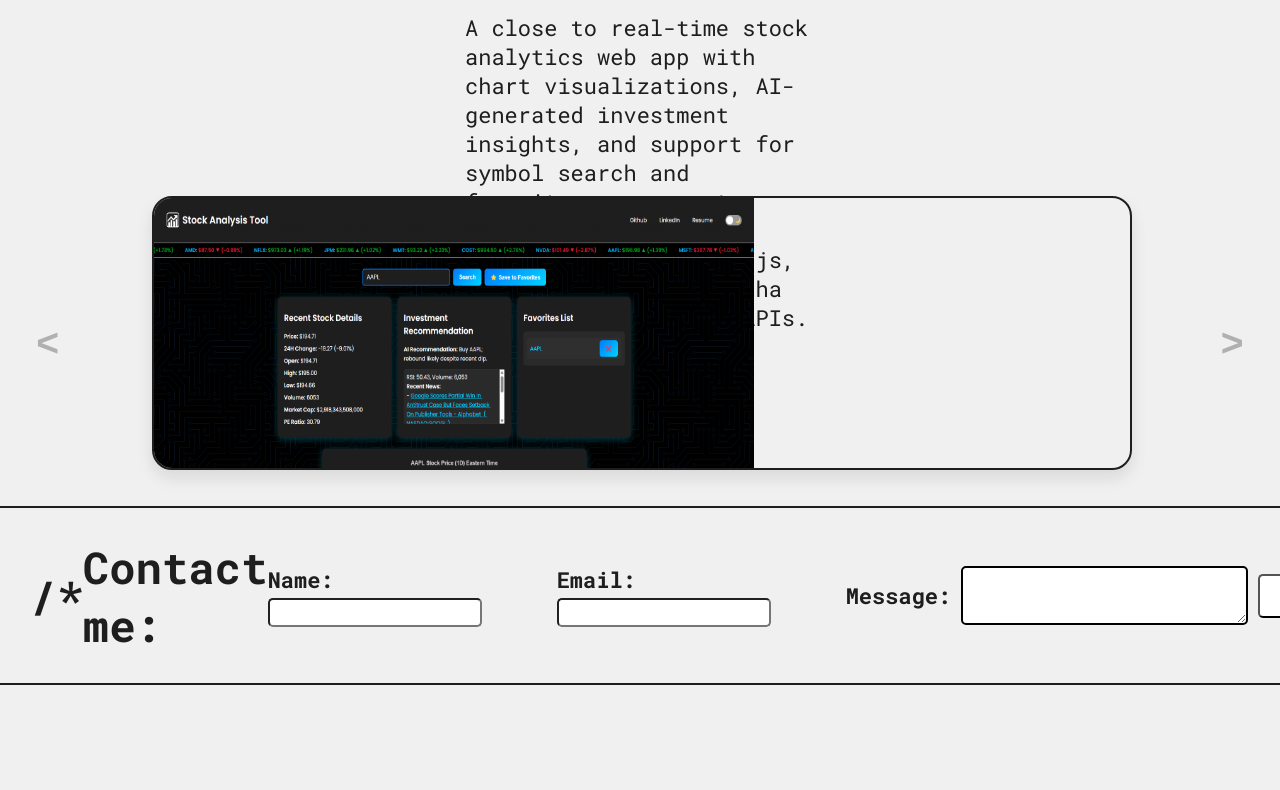
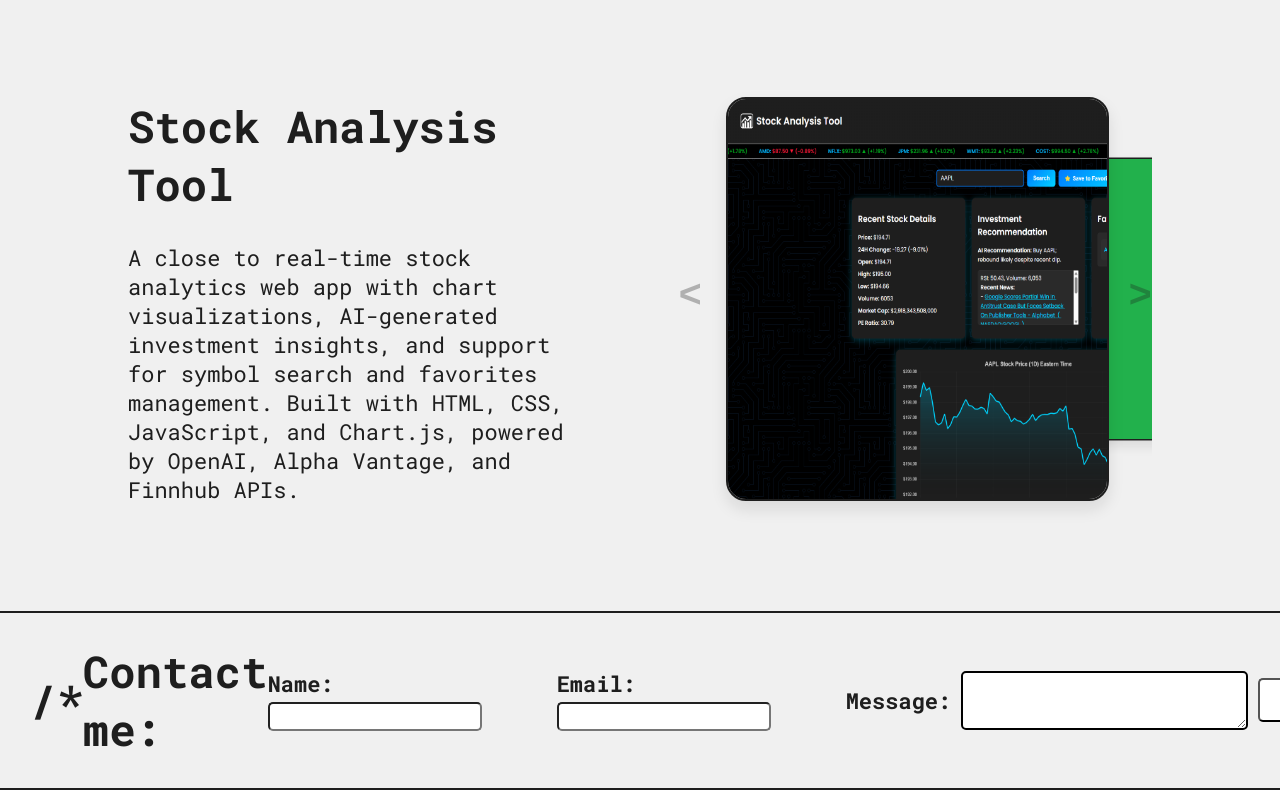
Before and after one commit to gradyalgire/portfolio, a website: page index.html in a window 1280 px wide. Shown: the part 669-1459 px from the top of the page. Before the commit the page ends 1354 px from the top, so only its background shows below. Drawn offline with nearby package versions, Linux system fonts and the light colour scheme.

Commit message:
project slider on smaller screens

```diff
--- a/index.html
+++ b/index.html
@@ -120,6 +120,7 @@
         <div class="projects" id="projects">
 
             <!-- Project Info -->
+             <!-- *IMPORTANT* In order for the slider to work, the number of project-info's and project-card's need to be equal -->
             <div class="info">
                 <div class="project-info">
                     <h1 id="project-name">Stock Analysis Tool</h1>
@@ -150,9 +151,11 @@
             </div>
 
             <!-- Content Slider for Projects -->
-            <div class="project-slider">
+            <!-- *IMPORTANT* Make sure all images are 16:9 -->
+            <div class="slider">
                 <button id="prev"><</button>
-                <div class="project-card active">
+                <div class="card-slider">
+                    <div class="project-card">
                         <a href="https://gradyalgirestockanalysis.com" target="_blank">
                             <img src="project_cards/stock_analysis_tool.png" style="width: 600px; height: 400px;" alt="">
                         </a>
@@ -166,6 +169,7 @@
                     <div class="project-card">
                         <img src="project_cards/test4.png" alt="">
                     </div>
+                </div>
                 <button id="next">></button>
             </div>
         </div>
@@ -177,11 +181,11 @@
             <form id="contact-form">
                 <div class="name">
                     <label for="name">Name:</label>
-                    <input type="text" id="name" name="user_name" required>
+                    <input type="text" id="name" name="user_name" autocomplete="name" required>
                 </div>
                 <div class="email">
                     <label for="email">Email:</label>
-                    <input type="email" id="email" name="user_email" required>
+                    <input type="email" id="email" name="user_email" autocomplete="email" required>
                 </div>
                 <div class="message">
                     <label for="message">Message:</label>
--- a/scramble.js
+++ b/scramble.js
@@ -16,7 +16,7 @@ class TextScramble {
         const from = oldText[i] || '';
         const to = newText[i] || '';
         const start = Math.floor(Math.random() * 40);
-        const end = start + Math.floor(Math.random() * 80) + 60;
+        const end = start + Math.floor(Math.random() * 40) + 30;
         this.queue.push({ from, to, start, end });
       }
 
@@ -37,7 +37,7 @@ class TextScramble {
           complete++;
           output += to;
         } else if (this.frame >= start) {
-          if (!char || Math.random() < 0.15) {
+          if (!char || Math.random() < 0.10) {
             char = this.randomChar();
             this.queue[i].char = char;
           }
@@ -91,7 +91,7 @@ class TextScramble {
         // Remove from active scrambles when complete
         activeScrambles.delete(element);
       });
-    }, 100);
+    }, 1);
 
     return true; // Successfully started scrambling
   }
--- a/script.js
+++ b/script.js
@@ -1,5 +1,5 @@
 // source: Lun Dev Code
-let cards = document.querySelectorAll('.projects .project-slider .project-card');
+let cards = document.querySelectorAll('.projects .card-slider .project-card');
 let card_info = document.querySelectorAll('.projects .project-info');
 
 let active = 0;
@@ -13,32 +13,54 @@ function loadShow(){
     card_info[active].style.zIndex = 1;
     card_info[active].style.filter = 'none';
     card_info[active].style.opacity = 1;
-    // show after
-    let stt = 0;
-    for(var i = active + 1; i < cards.length; i ++){
-        stt++;
-        cards[i].style.transform = `translateX(${120*stt}px) scale(${1 - 0.3*stt}) perspective(16px)`;
-        cards[i].style.zIndex = -stt;
-        cards[i].style.filter = 'blur(0px)';
-        cards[i].style.opacity = stt > 2 ? 0 : 1;
 
-        card_info[i].style.transform = `translateX(${120*stt}px) scale(${1 - 0.2*stt}) perspective(16px)`;
-        card_info[i].style.zIndex = -stt;
-        card_info[i].style.filter = 'blur(0px)';
-        card_info[i].style.opacity = 0;
-    }
-     stt = 0;
-    for(var i = (active - 1); i >= 0; i --){
-        stt++;
-        cards[i].style.transform = `translateX(${-120*stt}px) scale(${1 - 0.3*stt}) perspective(16px)`;
-        cards[i].style.zIndex = -stt;
-        cards[i].style.filter = 'blur(0px)';
-        cards[i].style.opacity = stt > 2 ? 0 : 1;
+    // Loop through all cards and set their styles based on the active card
+    for (let i = 0; i < cards.length; i++) {
 
-        card_info[i].style.transform = `translateX(${-120*stt}px) scale(${1 - 0.2*stt}) perspective(16px)`;
-        card_info[i].style.zIndex = -stt;
-        card_info[i].style.filter = 'blur(0px)';
-        card_info[i].style.opacity = 0;
+        // Active card
+        if (i === active) {
+            cards[i].style.transform = 'none'; // Reset transform for active card
+            cards[i].style.zIndex = 1; // Bring active card to front
+            cards[i].style.filter = 'none'; // Reset filter for active card
+            cards[i].style.opacity = 1; // Set opacity to 1 for active card
+            cards[i].style.pointerEvents = 'auto'; // Enable pointer events for active card
+
+            card_info[i].style.transform = 'none';
+            card_info[i].style.zIndex = 1;
+            card_info[i].style.filter = 'none';
+            card_info[i].style.opacity = 1;
+
+        // One to the right
+        } else if (i === active + 1) {
+
+            cards[i].style.transform = 'translateX(120px) scale(0.7)';
+            cards[i].style.zIndex = 0;
+            cards[i].style.opacity = 1;
+            cards[i].style.pointerEvents = 'none';
+
+            card_info[i].style.transform = 'translateX(120px) scale(0.8)';
+            card_info[i].style.zIndex = 0;
+            card_info[i].style.opacity = 0;
+
+        // One to the left
+        } else if (i === active - 1) {
+
+            cards[i].style.transform = 'translateX(-120px) scale(0.7)';
+            cards[i].style.zIndex = 0;
+            cards[i].style.opacity = 1;
+            cards[i].style.pointerEvents = 'none';
+
+            card_info[i].style.transform = 'translateX(-120px) scale(0.8)';
+            card_info[i].style.zIndex = 0;
+            card_info[i].style.opacity = 0;
+
+        // Hide all others
+        } else {
+            cards[i].style.opacity = 0;
+            cards[i].style.pointerEvents = 'none';
+
+            card_info[i].style.opacity = 0;
+        }
     }
 }
 loadShow();
--- a/style.css
+++ b/style.css
@@ -1,13 +1,13 @@
 /* ========== Body Styles ========== */
 body {
     font-family: 'Roboto Mono', monospace; /* font style */
-    font-size: clamp(12px, 2vw, 22px); /* font size - clamp(min, preffered, max) */
+    font-size: clamp(6px, 2vw, 22px); /* font size - clamp(min, preffered, max) */
     margin: 0; /* removes default margin */
 }
 body header {
     font-size: clamp(8px, 2vw, 16px); /* font size */
 }
-body .project-slider button {
+body .projects button {
     font-size: xxx-large; /* font size */
 }
 body.light {
@@ -92,7 +92,7 @@ header .nav-bar {
     width: 0;
     height: 0;
 }
-.slider {
+.nav-bar .slider {
     position: absolute;
     cursor: pointer;
     top: 0;
@@ -103,7 +103,7 @@ header .nav-bar {
     transition: 0.3s;
     border-radius: 28px;
 }
-.slider:before {
+.nav-bar .slider:before {
     position: absolute;
     content: "";
     height: 22px;
@@ -114,10 +114,10 @@ header .nav-bar {
     transition: 0.3s;
     border-radius: 50%;
 }
-.theme-switch input:checked + .slider {
+.theme-switch input:checked + .nav-bar .slider {
     background-color: white;
 }
-.theme-switch input:checked + .slider:before {
+.theme-switch input:checked + .nav-bar .slider:before {
     transform: translateX(24px);
     background-color: #999999;
 }
@@ -132,8 +132,8 @@ header .nav-bar {
     display: flex; /* enables flexbox layout */
     align-items: center; /* centers vertically */
     justify-content: center; /* centers horizontally */
-    padding: clamp(30px, 5vw, 100px) clamp(30px, 5vw, 300px); /* space around the section */
-    gap: clamp(30px, 5vw, 100px); /* space between items */
+    padding: clamp(1%, 5%, 5%) clamp(5%, 10%, 10%); /* space around the section */
+    gap: clamp(5%, 10%, 10%); /* space between items */
 }
 .about-me-text {
     max-width: 550px;
@@ -178,6 +178,7 @@ header .nav-bar {
     height: 100%; /* responsive height */
     min-width: 10px;
     min-height: 10px;
+    margin-right: 3px; /* space between image and text */
 }
 /* === Skills End === */
 
@@ -187,60 +188,47 @@ header .nav-bar {
     display: flex; /* enables flexbox layout */
     align-items: center; /* centers vertically */
     justify-content: center; /* centers horizontally */
-    padding: 100px 150px; /* space around the section */
-    gap: 0px; /* space between items */
+    padding: clamp(1%, 5%, 5%) clamp(5%, 10%, 10%); /* space around the section */
+    gap: clamp(1%, 7.5%, 10%); /* space between items */
 }
 .info {
     position: relative;
-    height: 500px;
-    width: 550px;
+    height: 50%;
+    width: 50%;
     display: flex;
     align-items: center;
     justify-content: center;
-    margin-left: 150px; /* space on the right */
 }
 .project-info {
     position: absolute;
     overflow: hidden; /* hides overflow content */
 }
-.project-slider {
+.projects .slider {
     position: relative;
     display: flex; /* enables flexbox layout */
     align-items: center; /* centers vertically */
     justify-content: space-between; /* centers horizontally */
-    width: 100%;
-    height: 550px;
-    width: 800px;
+    width: 50%;
+    height: clamp(100px, 500px, 500px);
     overflow: hidden;
-}
-.project-slider button {
-    background-color: transparent; /* transparent background */
-    position: relative;
-    border: none; /* no border */
-    cursor: pointer; /* pointer cursor on hover */
-    font-family: monospace;
-    font-weight: bold;
-    opacity: 0.3; /* initial opacity */
-    color: inherit;
-}
-.project-slider button:hover {
-    border: none; /* no border */
-    cursor: pointer; /* pointer cursor on hover */
-    opacity: 1; /* hover opacity */
-    transition: opacity 0.3s ease; /* smooth transition for opacity change */
 }
 .project-card {
     position: absolute;
-    width: 600px;
-    height: 400px;
+    width: 80%;
+    height: 80%;
     text-align: justify;
     border-radius: 20px;
     padding: 0px;
     transition:  0.3s;
-    left: calc(50% - 300px);
+    left: 10%;
+    top: 10%;
     border: 2px solid; /* border style */
     box-shadow: 0 8px 16px rgba(0, 0, 0, 1); /* shadow effect */
     overflow: hidden; /* hides overflow content */
+}
+.project-card img {
+    width: 100%; /* full width */
+    height: 100%; /* full height */
 }
 body.light .project-card {
     box-shadow: 0 8px 16px rgba(17, 17, 17, .1);
@@ -251,6 +239,30 @@ body.dark .project-card {
 .project-card:hover {
     scale: 1.02; /* scales up the card on hover */
     cursor: pointer; /* pointer cursor on hover */
+}
+.slider button {
+    background-color: transparent; /* transparent background */
+    position: relative;
+    border: none; /* no border */
+    cursor: pointer; /* pointer cursor on hover */
+    font-family: monospace;
+    font-weight: bold;
+    opacity: 0.3; /* initial opacity */
+    transition: opacity 0.3s ease; /* smooth transition for opacity change */
+    transition: scale 0.3s ease; /* smooth transition for scale change */
+    color: inherit;
+    padding: 0px 0px; /* space inside the button */
+    justify-content: center; /* centers horizontally */
+    align-items: center; /* centers vertically */
+    z-index: 1; /* ensures button is on top of other elements */
+}
+.slider button:hover {
+    border: none; /* no border */
+    cursor: pointer; /* pointer cursor on hover */
+    opacity: 1; /* hover opacity */
+    transition: opacity 0.3s ease; /* smooth transition for opacity change */
+    scale: 1.1; /* scales up the button on hover */
+    transition: scale 0.3s ease; /* smooth transition for scale change */
 }
 /* === Projects End === */
 
@@ -360,32 +372,3 @@ form .message button:hover {
         flex-direction: column; /* stacks items vertically */
     }
 }
-@media (max-width: 1590px) {
-    .projects {
-        align-items: center; /* centers vertically */
-        justify-content: center; /* centers horizontally */
-        flex-direction: column; /* stacks items vertically */
-        padding: 10px 30px; /* space around the section */
-        gap: 0px; /* space between items */
-    }
-    .projects .info {
-        max-width: 350px; /* max width of the info section */
-        max-height: 200px; /* max height of the info section */
-        margin-left: 0px; /* space on the right */
-    }
-    .project-slider {
-        width: 100%; /* responsive width */
-        height: 300px; /* responsive height */
-    }
-    .project-card {
-        width: 80%; /* responsive width */
-        height: 90%; /* responsive height */
-        left: calc(50% - 40%); /* position from the left (required for absolute positioning) */
-        top: 0px; /* position from the top (required for absolute positioning) */
-        align-items: center; /* centers vertically */
-        justify-content: center; /* centers horizontally */
-    }
-    .project-card:not(.active) {
-        display: none;
-      }
-}
```
Lines whose indentation alone changed are shown as unchanged.
